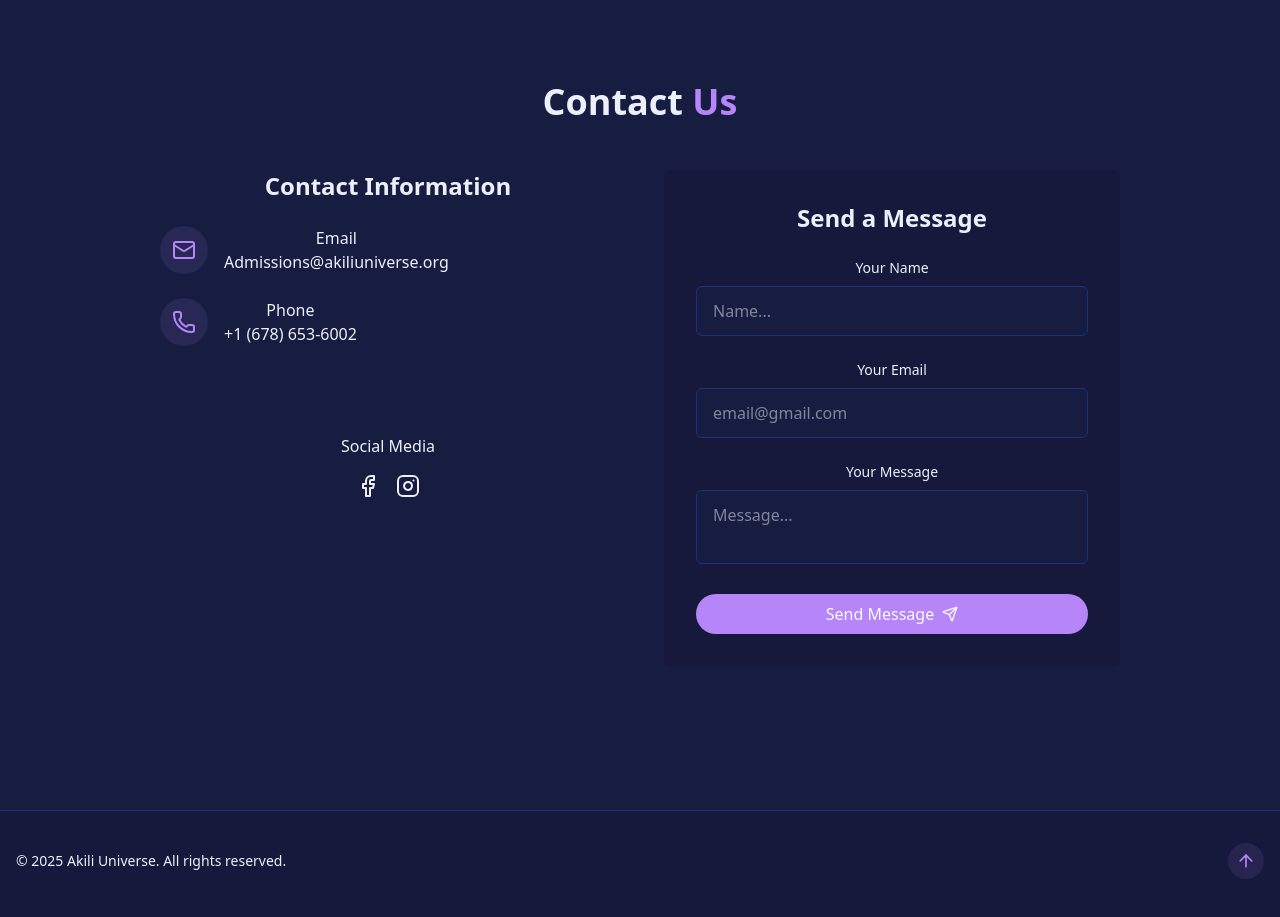
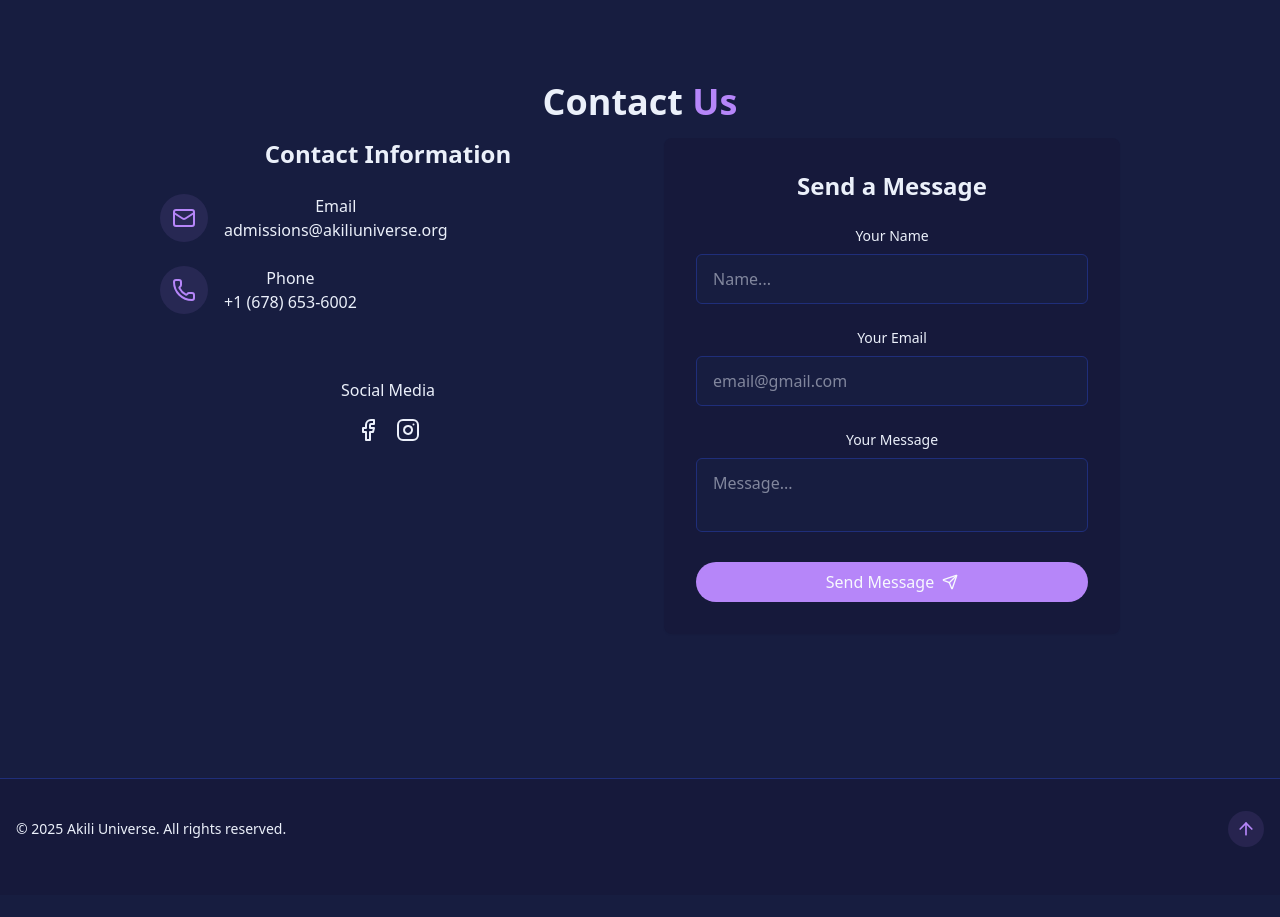
Before and after one commit to EruditeBoen/AkiliUnivWebsite, a React (Vite) app: page / in a window 1280 px wide. Shown: the part 3720-4637 px from the top of the page. After the commit the page ends 4615 px from the top, so only its background shows below. Built offline with nearby package versions, Linux system fonts and the light colour scheme.

Commit message:
formsubmit

```diff
--- a/src/components/ContactSection.jsx
+++ b/src/components/ContactSection.jsx
@@ -43,86 +43,86 @@ export const ContactSection = () => {
     };
 
   return (
-    <section id="contact" className="py-24 px-4 relative bg-secondary/30">
+      <section id="contact" className="py-24 px-4 relative bg-secondary/30">
       <div className="container mx-auto max-w-5xl">
         <h2 className="text-3xl md:text-4xl font-bold mb-4 text-center">
           Contact <span className="text-primary"> Us</span>
         </h2>
 
-        <p className="text-center text-muted-foreground mb-12 max-w-2xl mx-auto">
-
-        </p>
-
         <div className="grid grid-cols-1 md:grid-cols-2 gap-12">
+          {/* CONTACT INFO */}
           <div className="space-y-8">
-            <h3 className="text-2xl font-semibold mb-6">
-              {" "}
-              Contact Information
-            </h3>
-
+            <h3 className="text-2xl font-semibold mb-6">Contact Information</h3>
             <div className="space-y-6 justify-center">
               <div className="flex items-start space-x-4">
                 <div className="p-3 rounded-full bg-primary/10">
-                  <Mail className="h-6 w-6 text-primary" />{" "}
+                  <Mail className="h-6 w-6 text-primary" />
                 </div>
                 <div>
-                  <h4 className="font-medium"> Email</h4>
+                  <h4 className="font-medium">Email</h4>
                   <a
-                    href="mailto:Admissions@akiliuniverse.org"
+                    href="mailto:admissions@akiliuniverse.org"
                     className="text-muted-foreground hover:text-primary transition-colors"
                   >
-                    Admissions@akiliuniverse.org
+                    admissions@akiliuniverse.org
                   </a>
                 </div>
               </div>
               <div className="flex items-start space-x-4">
                 <div className="p-3 rounded-full bg-primary/10">
-                  <Phone className="h-6 w-6 text-primary" />{" "}
+                  <Phone className="h-6 w-6 text-primary" />
                 </div>
                 <div>
-                  <h4 className="font-medium"> Phone</h4>
+                  <h4 className="font-medium">Phone</h4>
                   <a
-                    href="tel:+11234567890"
+                    href="tel:+16786536002"
                     className="text-muted-foreground hover:text-primary transition-colors"
                   >
                     +1 (678) 653-6002
                   </a>
                 </div>
               </div>
-              <div className="flex items-start space-x-4">
-
-
-              </div>
             </div>
 
             <div className="pt-8">
-              <h4 className="font-medium mb-4"> Social Media </h4>
+              <h4 className="font-medium mb-4">Social Media</h4>
               <div className="flex space-x-4 justify-center">
-
-                <a href="https://www.facebook.com/AkiliUniverse/" target="_blank">
+                <a
+                  href="https://www.facebook.com/AkiliUniverse/"
+                  target="_blank"
+                  rel="noreferrer"
+                >
                   <Facebook />
                 </a>
-                <a href="https://www.instagram.com/akiliuniverse/" target="_blank">
+                <a
+                  href="https://www.instagram.com/akiliuniverse/"
+                  target="_blank"
+                  rel="noreferrer"
+                >
                   <Instagram />
                 </a>
-
               </div>
             </div>
           </div>
 
-          <div
-            className="bg-card p-8 rounded-lg shadow-xs"
-            onSubmit={handleSubmit}
-          >
-            <h3 className="text-2xl font-semibold mb-6"> Send a Message</h3>
+          {/* CONTACT FORM */}
+          <div className="bg-card p-8 rounded-lg shadow-xs">
+            <h3 className="text-2xl font-semibold mb-6">Send a Message</h3>
 
-            <form className="space-y-6">
+            <form
+              className="space-y-6"
+              action="https://formsubmit.co/admissions@akiliuniverse.org"
+              method="POST"
+              onSubmit={handleSubmit}
+            >
+              {/* Hidden FormSubmit inputs */}
+              <input type="hidden" name="_captcha" value="false" />
+              <input type="hidden" name="_template" value="table" />
+              <input type="hidden" name="_next" value="https://akiliuniverse.org/thank-you.html" />
+
+              {/* Name */}
               <div>
-                <label
-                  htmlFor="name"
-                  className="block text-sm font-medium mb-2"
-                >
-                  {" "}
+                <label htmlFor="name" className="block text-sm font-medium mb-2">
                   Your Name
                 </label>
                 <input
@@ -130,17 +130,14 @@ export const ContactSection = () => {
                   id="name"
                   name="name"
                   required
-                  className="w-full px-4 py-3 rounded-md border border-input bg-background focus:outline-hidden foucs:ring-2 focus:ring-primary"
+                  className="w-full px-4 py-3 rounded-md border border-input bg-background focus:outline-hidden focus:ring-2 focus:ring-primary"
                   placeholder="Name..."
                 />
               </div>
 
+              {/* Email */}
               <div>
-                <label
-                  htmlFor="email"
-                  className="block text-sm font-medium mb-2"
-                >
-                  {" "}
+                <label htmlFor="email" className="block text-sm font-medium mb-2">
                   Your Email
                 </label>
                 <input
@@ -148,36 +145,32 @@ export const ContactSection = () => {
                   id="email"
                   name="email"
                   required
-                  className="w-full px-4 py-3 rounded-md border border-input bg-background focus:outline-hidden foucs:ring-2 focus:ring-primary"
+                  className="w-full px-4 py-3 rounded-md border border-input bg-background focus:outline-hidden focus:ring-2 focus:ring-primary"
                   placeholder="email@gmail.com"
                 />
               </div>
 
+              {/* Message */}
               <div>
-                <label
-                  htmlFor="message"
-                  className="block text-sm font-medium mb-2"
-                >
-                  {" "}
+                <label htmlFor="message" className="block text-sm font-medium mb-2">
                   Your Message
                 </label>
                 <textarea
                   id="message"
                   name="message"
                   required
-                  className="w-full px-4 py-3 rounded-md border border-input bg-background focus:outline-hidden foucs:ring-2 focus:ring-primary resize-none"
+                  className="w-full px-4 py-3 rounded-md border border-input bg-background focus:outline-hidden focus:ring-2 focus:ring-primary resize-none"
                   placeholder="Message..."
                 />
               </div>
 
+              {/* reCAPTCHA */}
               <div className="g-recaptcha" data-sitekey="6LcN-mErAAAAAIxrrmtXaJpdWlMLQmfIhW_zXeVl"></div>
 
               <button
                 type="submit"
                 disabled={isSubmitting}
-                className={cn(
-                  "cosmic-button w-full flex items-center justify-center gap-2"
-                )}
+                className={cn("cosmic-button w-full flex items-center justify-center gap-2")}
               >
                 {isSubmitting ? "Sending..." : "Send Message"}
                 <Send size={16} />
```
